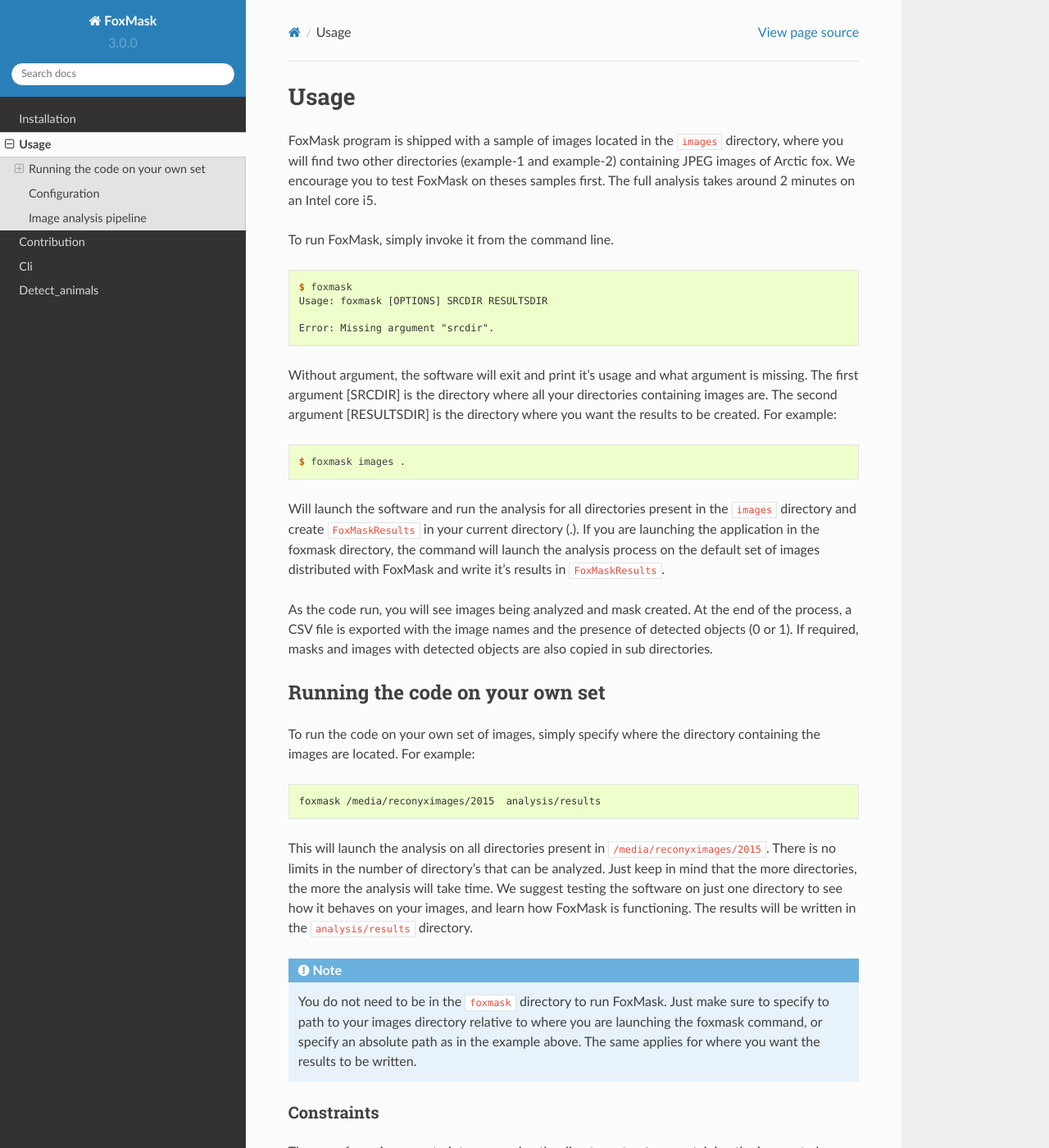
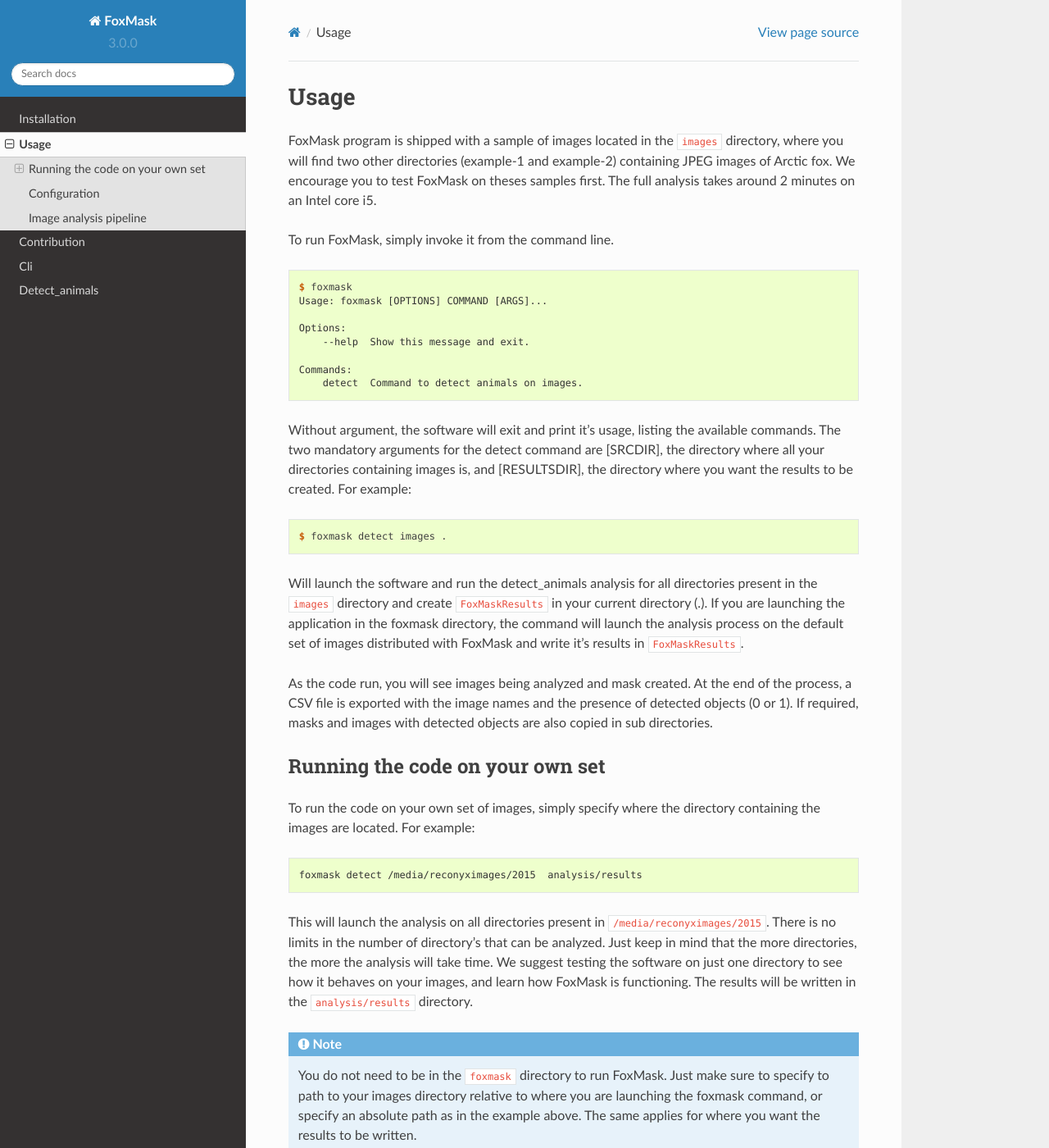
Before and after one commit to edevost/foxmask, a Sphinx documentation site: the page built from docs/usage.rst, in a window 1280 px wide and 1400 px high. Shown: the whole window at 82% size. Built offline with Sphinx 7.4.7 and the Read the Docs theme 2.0.0, drawn with Linux system fonts in a browser that asks for light colours; the version number is read from the project's files by our own code.

Commit message:
Fix the usage section

```diff
--- a/docs/usage.rst
+++ b/docs/usage.rst
@@ -15,21 +15,25 @@
 .. code-block:: console
 
    $ foxmask
-   Usage: foxmask [OPTIONS] SRCDIR RESULTSDIR
+   Usage: foxmask [OPTIONS] COMMAND [ARGS]...
 
-   Error: Missing argument "srcdir".
+   Options:
+       --help  Show this message and exit.
 
-Without argument, the software will exit and print it's usage and
-what argument is missing. The first argument [SRCDIR] is
-the directory where all your directories containing images are.
-The second argument [RESULTSDIR] is the directory where you want the
-results to be created. For example:
+   Commands:
+       detect  Command to detect animals on images.
+
+Without argument, the software will exit and print it's usage, listing
+the available commands.  The two mandatory arguments for the detect command
+are [SRCDIR], the directory where all your directories containing images
+is, and [RESULTSDIR], the directory where you want the results to be created.
+For example:
 
 .. code-block:: console
 
-   $ foxmask images .
+   $ foxmask detect images .
 
-Will launch the software and run the analysis for all directories
+Will launch the software and run the detect_animals analysis for all directories
 present in the ``images`` directory  and create ``FoxMaskResults`` in your
 current directory (.). If you are launching the application in the foxmask
 directory, the command will launch the analysis process on the default
@@ -51,7 +55,7 @@
 
 .. code-block:: console
 
-   foxmask /media/reconyximages/2015  analysis/results
+   foxmask detect /media/reconyximages/2015  analysis/results
 
 This will launch the analysis on all directories present in
 ``/media/reconyximages/2015``. There is no limits in the
```
